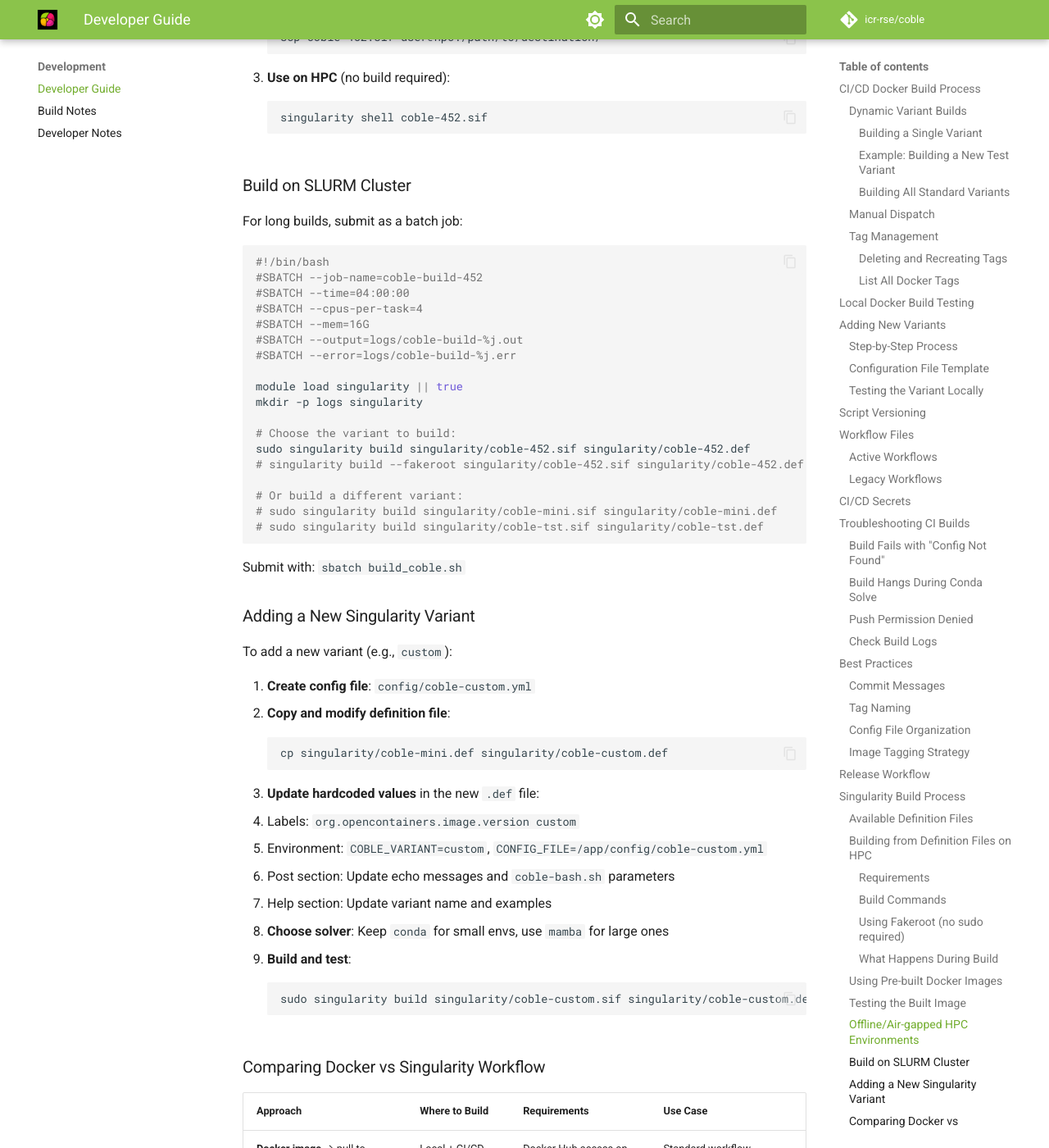
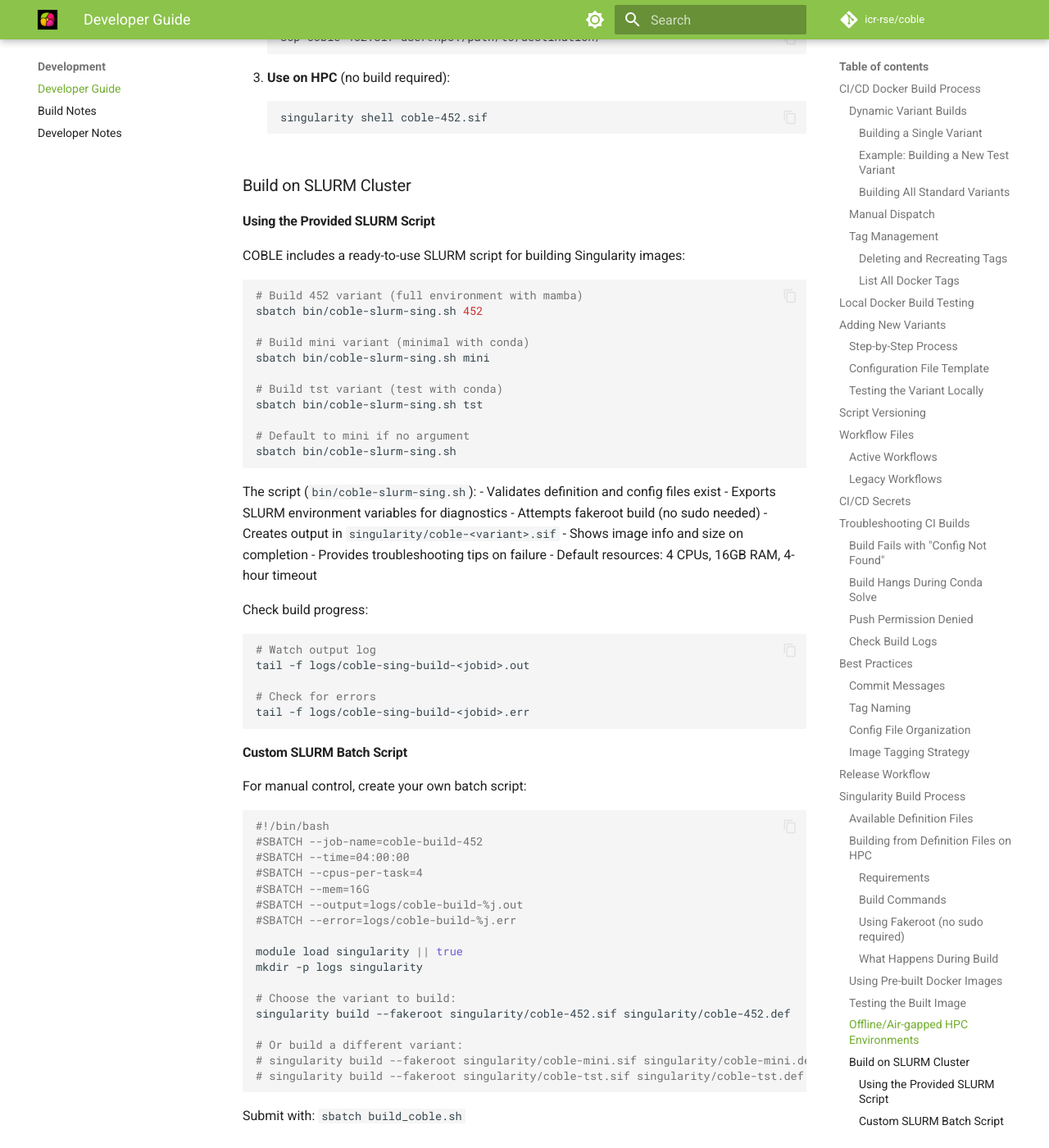
Before and after one commit to coble-tools/coble, an MkDocs documentation site: the page built from docs/developer.md, in a window 1280 px wide and 1400 px high, scrolled down 8782 px. Shown: the whole window at 82% size. Built offline with MkDocs 1.6.1 and Material for MkDocs 9.7.7, drawn with Linux system fonts in a browser that asks for light colours; comment, search, counter and statistics services are not loaded.

Commit message:
Accept toc in singularity image

````diff
--- a/docs/developer.md
+++ b/docs/developer.md
@@ -394,7 +394,45 @@ If your HPC has no internet access:
 
 ### Build on SLURM Cluster
 
-For long builds, submit as a batch job:
+#### Using the Provided SLURM Script
+
+COBLE includes a ready-to-use SLURM script for building Singularity images:
+
+```bash
+# Build 452 variant (full environment with mamba)
+sbatch bin/coble-slurm-sing.sh 452
+
+# Build mini variant (minimal with conda)
+sbatch bin/coble-slurm-sing.sh mini
+
+# Build tst variant (test with conda)
+sbatch bin/coble-slurm-sing.sh tst
+
+# Default to mini if no argument
+sbatch bin/coble-slurm-sing.sh
+```
+
+The script (`bin/coble-slurm-sing.sh`):
+- Validates definition and config files exist
+- Exports SLURM environment variables for diagnostics
+- Attempts fakeroot build (no sudo needed)
+- Creates output in `singularity/coble-<variant>.sif`
+- Shows image info and size on completion
+- Provides troubleshooting tips on failure
+- Default resources: 4 CPUs, 16GB RAM, 4-hour timeout
+
+Check build progress:
+```bash
+# Watch output log
+tail -f logs/coble-sing-build-<jobid>.out
+
+# Check for errors
+tail -f logs/coble-sing-build-<jobid>.err
+```
+
+#### Custom SLURM Batch Script
+
+For manual control, create your own batch script:
 
 ```bash
 #!/bin/bash
@@ -409,12 +447,11 @@ module load singularity || true
 mkdir -p logs singularity
 
 # Choose the variant to build:
-sudo singularity build singularity/coble-452.sif singularity/coble-452.def
-# singularity build --fakeroot singularity/coble-452.sif singularity/coble-452.def
+singularity build --fakeroot singularity/coble-452.sif singularity/coble-452.def
 
 # Or build a different variant:
-# sudo singularity build singularity/coble-mini.sif singularity/coble-mini.def
-# sudo singularity build singularity/coble-tst.sif singularity/coble-tst.def
+# singularity build --fakeroot singularity/coble-mini.sif singularity/coble-mini.def
+# singularity build --fakeroot singularity/coble-tst.sif singularity/coble-tst.def
 ```
 
 Submit with: `sbatch build_coble.sh`
````
Also changed, not shown: 4 other files.
